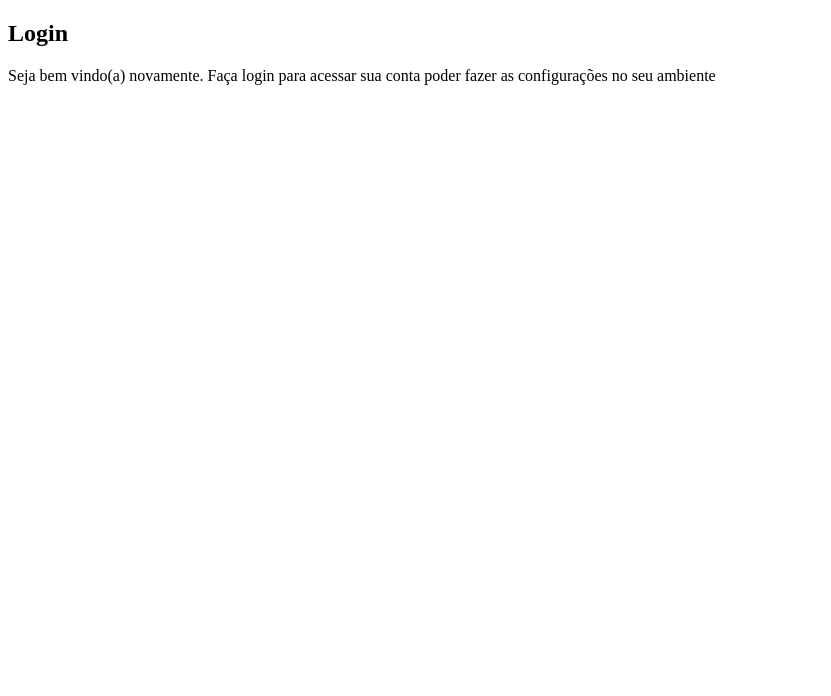
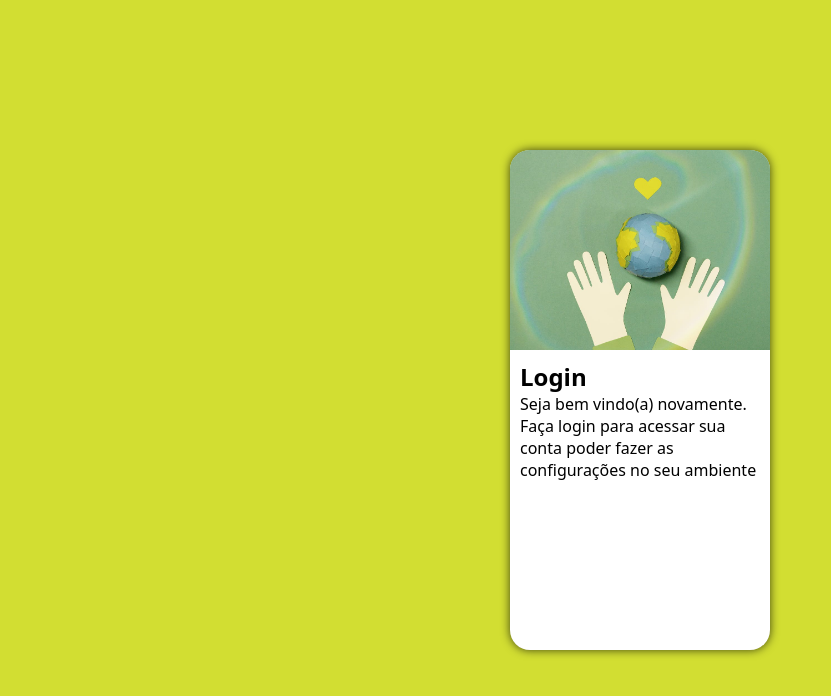
Before and after one commit to lincolnbaroni/projeto-login, a plain HTML site: page index.html in a window 1280 px wide. Shown: the whole page, without its empty margins (0-831 px from the left). Drawn offline with Linux system fonts and the light colour scheme.

Commit message:
Criado a base de login, adicionando a imagens e a pagina principal

```diff
--- a/estilos/style.css
+++ b/estilos/style.css
@@ -2,6 +2,51 @@
 
 /*
     Palete de cores:
-    Verde: D2DE32
-    Verde grama: A2C579
+    Verde: #D2DE32
+    Verde grama: #A2C579
 */
+
+* {
+    font-family: system-ui, -apple-system, BlinkMacSystemFont, 'Segoe UI', Roboto, Oxygen, Ubuntu, Cantarell, 'Open Sans', 'Helvetica Neue', sans-serif;
+    padding: 0px;
+    margin: 0px;
+    box-sizing: border-box;
+}
+
+body, html {
+    background-color: #D2DE32;
+    height: 100vh;
+    width: 100vw;
+}
+
+main {
+    position: relative;
+    height: 100vh;
+    width: 100vw;
+}
+
+section#login {
+    position: absolute;
+    top: 50%;
+    left: 50%;
+    transform: translate(-50%, -50%);
+    overflow: hidden;
+    background-color: white;
+    box-shadow: 0px 0px 10px rgba(0, 0, 0, 0.712);
+    width: 260px;
+    height: 500px;
+    border-radius: 20px;
+}
+
+section#login > div#imagem {
+    display: block;
+    background: #A2C579 url(../imagens/pexels-artem-podrez-7048040.jpg) no-repeat;
+    background-size: cover;
+    background-position: center;
+    height: 200px;
+}
+
+section#login > div#form {
+    display: block;
+    padding: 10px;
+}
--- a/index.html
+++ b/index.html
@@ -12,7 +12,7 @@
             <div id="imagem">
 
             </div>
-            <div id="forn">
+            <div id="form">
                 <h1>Login</h1>
                 <p>Seja bem vindo(a) novamente. Faça login para acessar sua conta poder fazer as configurações no seu ambiente</p>
                 <form action="login.php" method="post">
```
